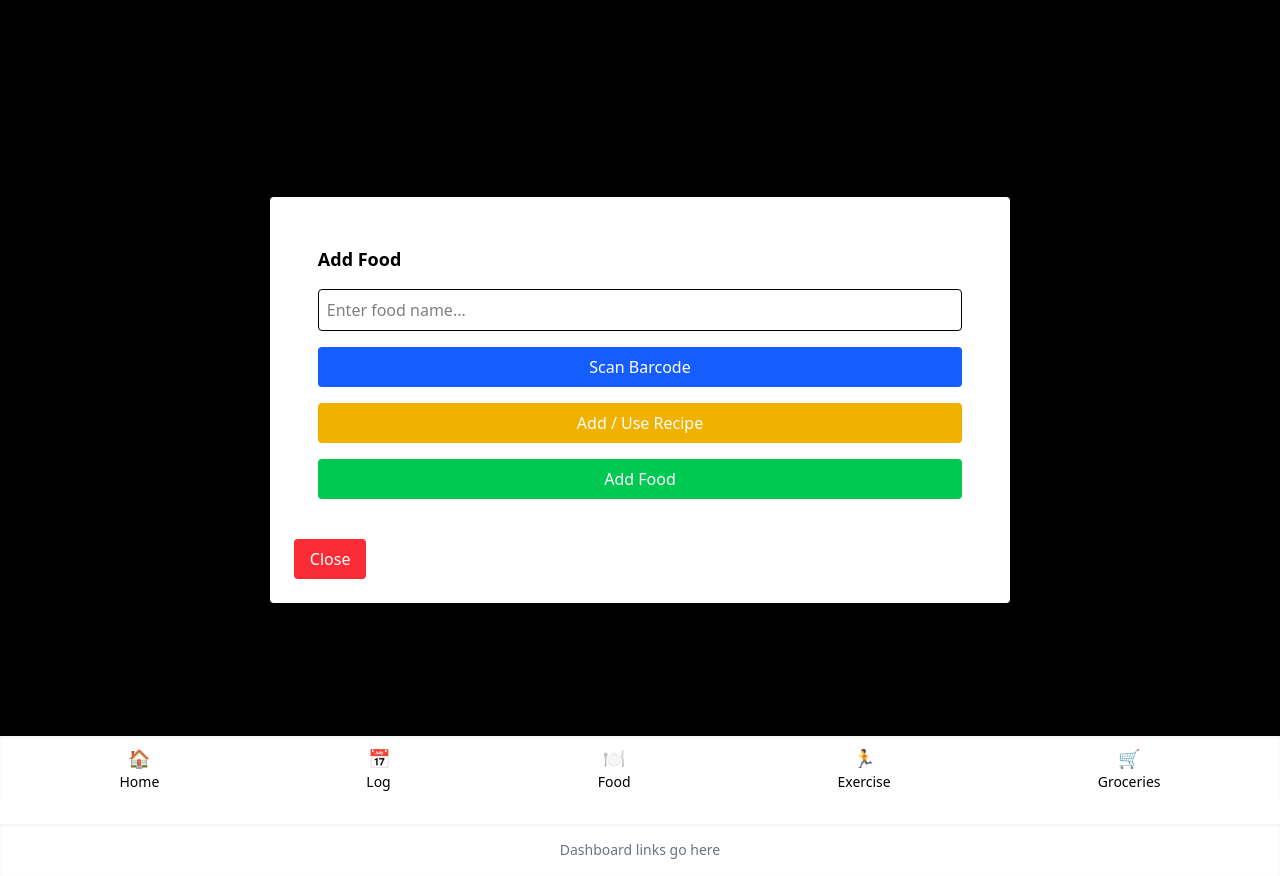
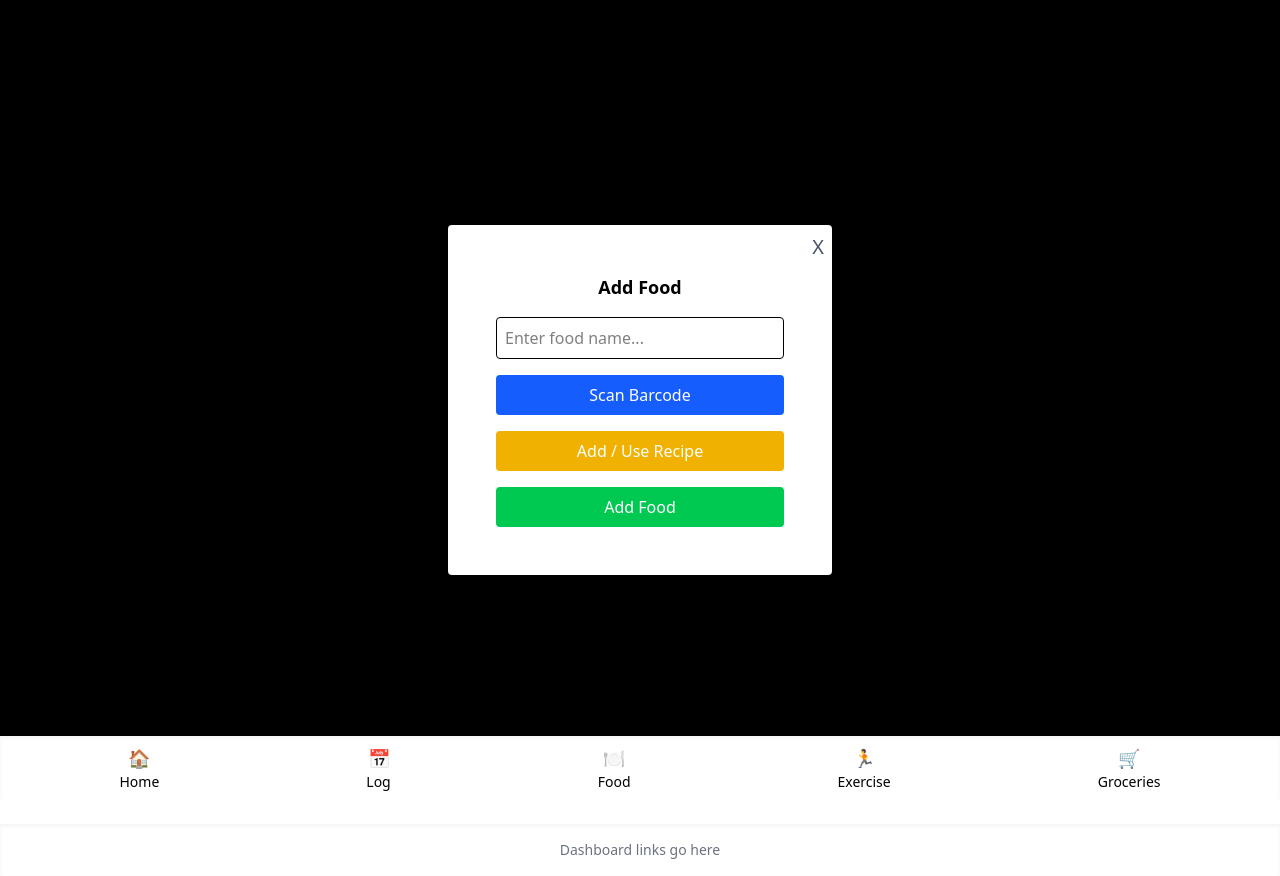
Before and after one commit to Sharif15/Nutritional_health_app, a Next.js app: page /food_tracking in a window 1280 px wide. Both pictures are taken after a click on the button "Add Food". Built offline with nearby package versions, Linux system fonts and the light colour scheme.

Commit message:
Changed the layout of the food tracking and the way to pop menu works

```diff
--- a/src/app/components/Dialog.tsx
+++ b/src/app/components/Dialog.tsx
@@ -1,4 +1,4 @@
-import { useState, ReactNode, MouseEventHandler } from "react";
+import { useState, ReactNode, MouseEventHandler, MouseEvent} from "react";
 
 interface DialogProps {
   triggerText: string;
@@ -8,8 +8,15 @@ interface DialogProps {
 export function Dialog({ triggerText, children }: DialogProps) {
   const [isOpen, setIsOpen] = useState(false);
 
-  const handleClose: MouseEventHandler<HTMLButtonElement> = () => {
+  const handleClose /* : MouseEventHandler<HTMLButtonElement> */ = () => {
     setIsOpen(false);
+  };
+
+  const handleOverlayClick = (e: MouseEvent<HTMLDivElement>) => {
+    // Close only if the user clicks on the overlay, not inside the modal
+    if (e.target === e.currentTarget) {
+      handleClose();
+    }
   };
 
   return (
@@ -19,12 +26,20 @@ export function Dialog({ triggerText, children }: DialogProps) {
       </button>
 
       {isOpen && (
-        <div className="fixed inset-0 bg-black bg-opacity-50 flex items-center justify-center">
-          <div className="bg-white p-6 rounded shadow-lg">
+        <div className="fixed inset-0 bg-black bg-opacity-50 flex items-center justify-center"
+        onClick={handleClose}>
+          <div className="relative bg-white p-6 rounded shadow-lg w-96" onClick={(e) => e.stopPropagation()}>
+                        {/* Close Button */}
+                        <button
+              onClick={handleClose}
+              className="absolute top-2 right-2 text-gray-600 hover:text-gray-900 text-xl"
+            >
+                X
+            </button>
             {children}
-            <button onClick={handleClose} className="mt-4 px-4 py-2 bg-red-500 text-white rounded">
+            {/* <button onClick={handleClose} className="mt-4 px-4 py-2 bg-red-500 text-white rounded">
               Close
-            </button>
+            </button> */}
           </div>
         </div>
       )}
--- a/src/app/food_tracking/page.tsx
+++ b/src/app/food_tracking/page.tsx
@@ -28,7 +28,7 @@ export default function FoodTracking() {
         { <NutritionBars /> }
 
       {/* Food Log */}
-      <section className="mb-6 items-center">
+      <section className="mb-6 text-center items-center">
         <h2 className="text-xl font-semibold">Food Log</h2>
         <ul className="space-y-2">
           {foodLog.map((item, index) => (
@@ -40,8 +40,9 @@ export default function FoodTracking() {
       </section>
 
       {/* Add Food Modal */}
+      <div className="flex justify-center">
       <Dialog triggerText="Add Food">
-        <div className="space-y-4 p-6">
+        <div className="space-y-4 p-6 flex flex-col items-center">
           <h2 className="text-lg font-semibold mb-4">Add Food</h2>
 
           {/* Food Name Input */}
@@ -72,6 +73,7 @@ export default function FoodTracking() {
           </Button>
         </div>
       </Dialog>
+      </div>
     </main>
     </div>
   );
```
